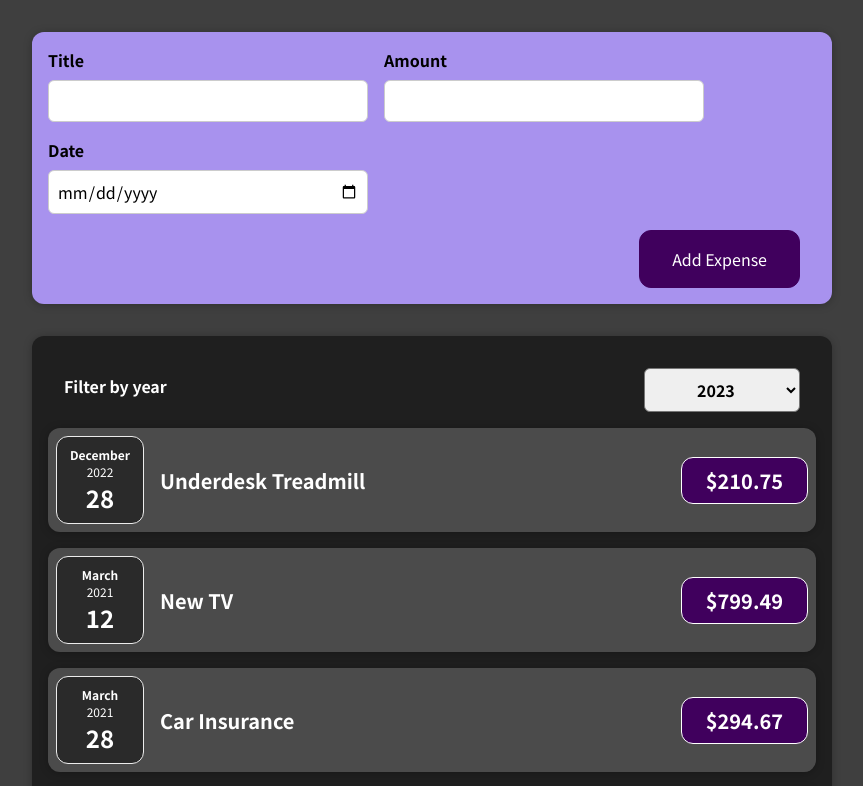
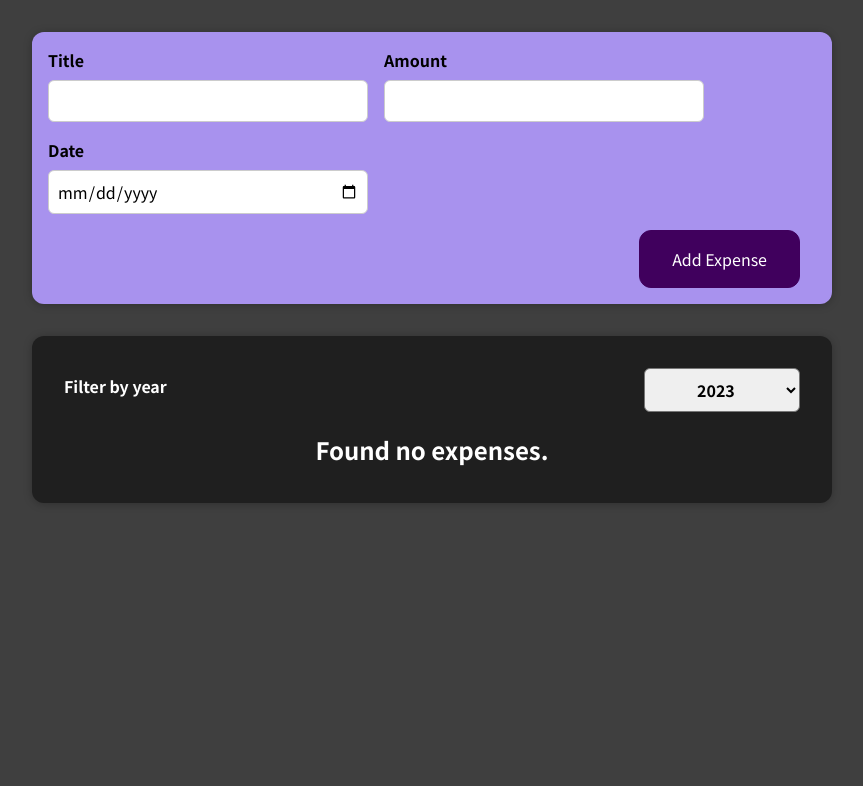
Before and after one commit to est-kim/expense-tracker, a React (Create React App) app in the folder expense-tracker/: page / in a window 1280 px wide. Shown: the top 786 px of the page, without its empty margins (208-1071 px from the left). Built offline with nearby package versions, Linux system fonts and the light colour scheme.

Commit message:
Added new ExpensesList component

```diff
--- a/expense-tracker/src/components/Expenses/ExpenseItem.js
+++ b/expense-tracker/src/components/Expenses/ExpenseItem.js
@@ -5,6 +5,7 @@
 
 const ExpenseItem = (props) => {
   return (
+    <li>
       <Card className="expense-item">
         <ExpenseDate date={props.date} />
         <div className="expense-item__description">
@@ -12,6 +13,7 @@
           <div className="expense-item__price">${props.amount}</div>
         </div>
       </Card>
+    </li>
   );
 };
 
--- a/expense-tracker/src/components/Expenses/Expenses.js
+++ b/expense-tracker/src/components/Expenses/Expenses.js
@@ -1,5 +1,5 @@
 import { useState } from "react";
-import ExpenseItem from "./ExpenseItem";
+import ExpensesList from "./ExpensesList";
 import Card from "../UI/Card";
 import ExpensesFilter from "./ExpensesFilter";
 import "./Expenses.css";
@@ -11,6 +11,11 @@
     setFilteredYear(selectedYear);
   };
 
+  const filteredExpenses = props.items.filter((expense) => {
+    return expense.date.getFullYear().toString() === filteredYear;
+  });
+
+
   return (
     <div>
       <Card className="expenses">
@@ -18,14 +23,7 @@
           selected={filteredYear}
           onChangeFilter={filterChangeHandler}
         />
-        {props.items.map((expense) => (
-          <ExpenseItem
-            key={expense.id}
-            title={expense.title}
-            amount={expense.amount}
-            date={expense.date}
-          />
-        ))}
+        <ExpensesList items={filteredExpenses}/>
       </Card>
     </div>
   );
--- /dev/null
+++ b/expense-tracker/src/components/Expenses/ExpensesList.css
@@ -0,0 +1,9 @@
+.expenses-list {
+    list-style: none;
+    padding: 0;
+  }
+
+  .expenses-list__fallback {
+    color: white;
+    text-align: center;
+  }
--- /dev/null
+++ b/expense-tracker/src/components/Expenses/ExpensesList.js
@@ -0,0 +1,23 @@
+import ExpenseItem from './ExpenseItem';
+import './ExpensesList.css';
+
+const ExpensesList = (props) => {
+  if (props.items.length === 0) {
+    return <h2 className='expenses-list__fallback'>Found no expenses.</h2>;
+  }
+
+  return (
+    <ul className='expenses-list'>
+      {props.items.map((expense) => (
+        <ExpenseItem
+          key={expense.id}
+          title={expense.title}
+          amount={expense.amount}
+          date={expense.date}
+        />
+      ))}
+    </ul>
+  );
+};
+
+export default ExpensesList;
```
Lines whose indentation alone changed are shown as unchanged.
